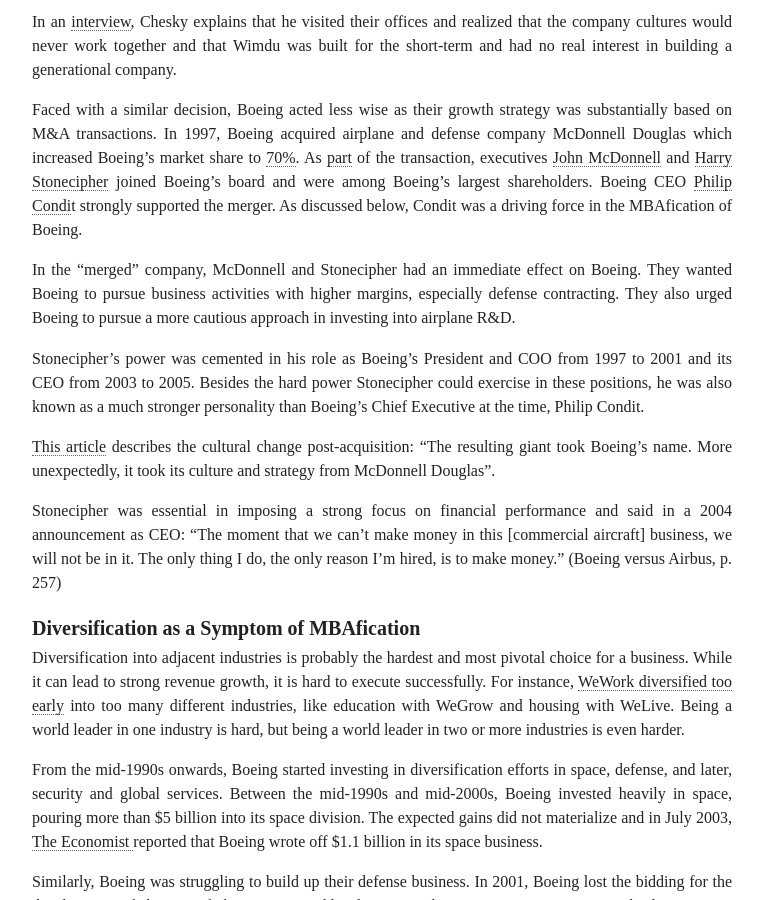
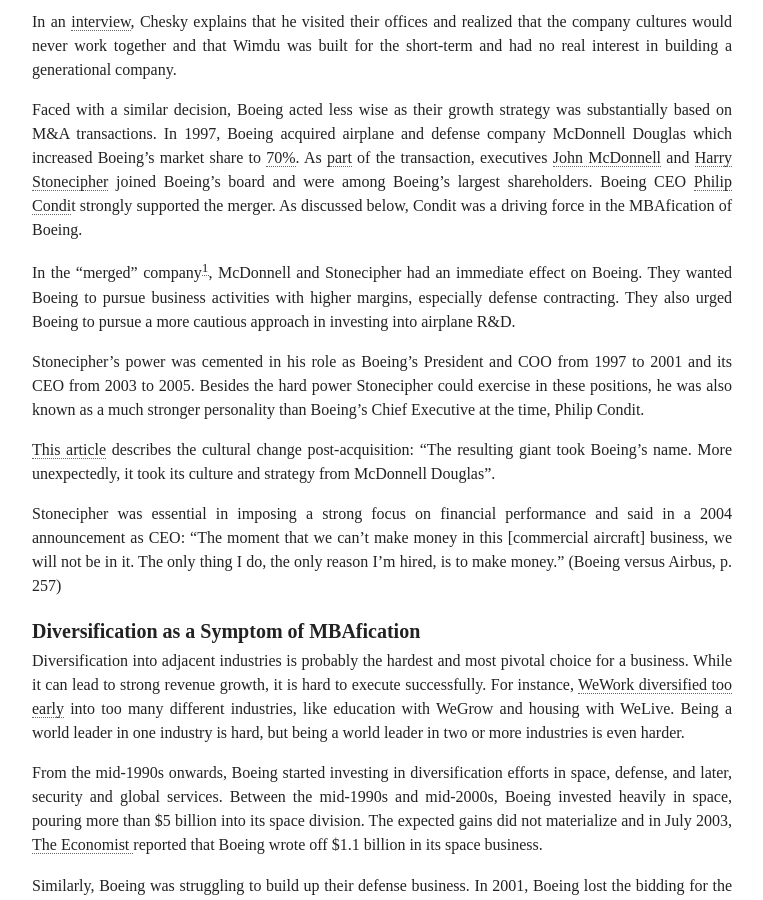
Before and after one commit to jannikls/jannikls.github.io, a Jekyll site: the page built from _posts/2024-02-12-boeing-versus-airbus.markdown, in a window 1280 px wide and 900 px high, scrolled down 4255 px. Shown: the whole window, without its empty margins (258-1021 px from the left). Built offline with Jekyll 4.4.1, drawn with Linux system fonts in a browser that asks for light colours; some web fonts are replaced; comment, search, counter and statistics services are not loaded; some of the changed text lies outside the part shown.

Commit message:
Boeing versus Airbus article

```diff
--- a/_posts/2024-02-12-boeing-versus-airbus.markdown
+++ b/_posts/2024-02-12-boeing-versus-airbus.markdown
@@ -112,7 +112,7 @@
 
 Faced with a similar decision, Boeing acted less wise as their growth strategy was substantially based on M&A transactions. In 1997, Boeing acquired airplane and defense company McDonnell Douglas which increased Boeing’s market share to [70%](https://www.mdpi.com/2199-8531/7/3/192). As [part](https://boeing.mediaroom.com/1997-08-01-Board-of-Directors-for-New-Boeing-Company-Announced) of the transaction, executives [John McDonnell](https://en.wikipedia.org/wiki/John_McDonnell_\(businessman\)) and [Harry Stonecipher](https://en.wikipedia.org/wiki/Harry_Stonecipher) joined Boeing’s board and were among Boeing’s largest shareholders. Boeing CEO [Philip Condi](https://en.wikipedia.org/wiki/Philip_M._Condit)t strongly supported the merger. As discussed below, Condit was a driving force in the MBAfication of Boeing.
 
-In the “merged” company, McDonnell and Stonecipher had an immediate effect on Boeing. They wanted Boeing to pursue business activities with higher margins, especially defense contracting. They also urged Boeing to pursue a more cautious approach in investing into airplane R&D.
+In the “merged” company[^1], McDonnell and Stonecipher had an immediate effect on Boeing. They wanted Boeing to pursue business activities with higher margins, especially defense contracting. They also urged Boeing to pursue a more cautious approach in investing into airplane R&D.
 
 Stonecipher’s power was cemented in his role as Boeing’s President and COO from 1997 to 2001 and its CEO from 2003 to 2005. Besides the hard power Stonecipher could exercise in these positions, he was also known as a much stronger personality than Boeing’s Chief Executive at the time, Philip Condit.
 
@@ -262,3 +262,6 @@
 ### Suggested Readings<a id="suggested-readings"></a>
 
 1. John Newhouse, Boeing Versus Airbus: The Inside Story of the Greatest International Competition in Business
+
+### Footnotes
+[^1]: The transaction would be better described as an acquisition.
--- a/assets/css/page.css
+++ b/assets/css/page.css
@@ -11,3 +11,9 @@
   padding-bottom: 0px;
   margin-bottom: -30px;
 }
+
+.post-preview .p {
+  font-size: 18px;
+  font-family: 'Alice', serif;
+  line-height: 1.3em;
+}
```
Also changed, not shown: _layouts/blog.html (+4 -4 lines), _layouts/blogs-layout.html (added, +53 -0 lines), 1 other file.
